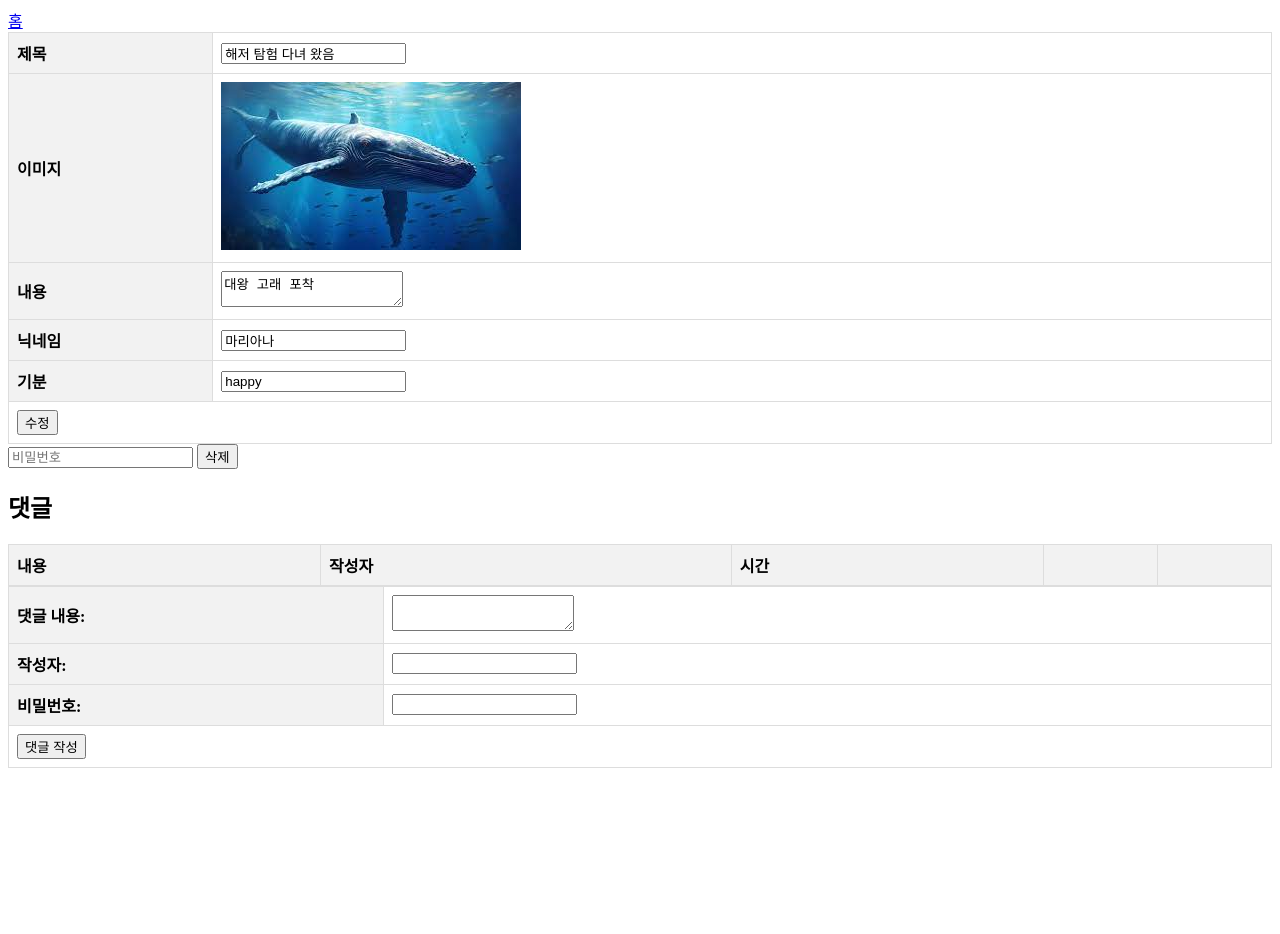
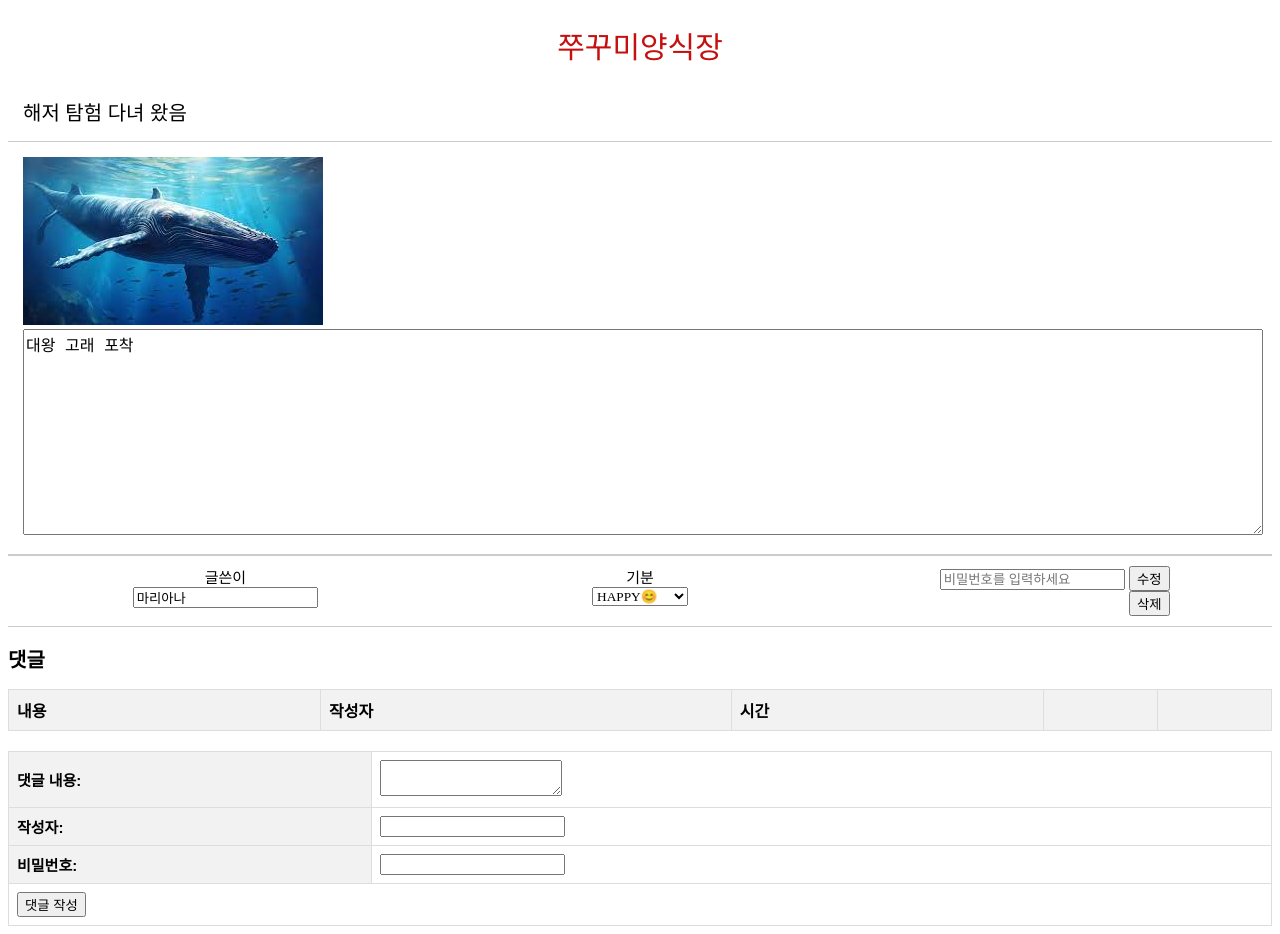
Before and after one commit to sumina-codewell/jjin_aquaculture, a Flask app: page /article/1 in a window 1280 px wide. Before the commit the page ends 768 px from the top, so only its background shows below. Run offline with Flask 3, Linux system fonts and the light colour scheme; data comes from the database, SQL or seed files in the repository; data that the repository does not hold is empty; some web fonts are replaced.

Commit message:
Update article_detail.html

```diff
--- a/templates/article_detail.html
+++ b/templates/article_detail.html
@@ -1,26 +1,113 @@
 <!DOCTYPE html>
 <html lang="ko">
+<!DOCTYPE html>
+<html lang="en">
+
 <head>
     <meta charset="UTF-8">
     <title>{{ article.title }} - 상세보기</title>
     <meta name="viewport" content="width=device-width, initial-scale=1">
     <style>
+        @font-face {
+            font-family: 'TTHakgyoansimKossuyeomR';
+            src: url('https://cdn.jsdelivr.net/gh/projectnoonnu/noonfonts_2402_keris@1.0/TTHakgyoansimKossuyeomR.woff2') format('woff2');
+            font-weight: normal;
+            font-style: normal;
+        }
+
+        @font-face {
+            font-family: 'HakgyoansimWoojuR';
+            src: url('https://cdn.jsdelivr.net/gh/projectnoonnu/noonfonts_2307-2@1.0/HakgyoansimWoojuR.woff2') format('woff2');
+            font-weight: normal;
+            font-style: normal;
+        }
+
+        #post-title {
+            padding: 15px;
+            justify-content: center;
+            color: rgb(198, 15, 15);
+            font-size: 30px;
+            font-family: 'TTHakgyoansimKossuyeomR', sans-serif;
+            text-decoration: none;
+            align-items: center;
+            display: flex;
+        }
+
+        #new-title {
+            padding: 15px;
+            font-size: 20px;
+            font-family: 'TTHakgyoansimKossuyeomR', sans-serif;
+            border-bottom: 1px solid #ccc;
+        }
+
+        .content {
+            padding: 15px;
+            font-size: 16px;
+            font-family: 'HakgyoansimWoojuR', sans-serif;
+            border-bottom: 1px solid #ccc;
+        }
+
+        .info {
+            border-top: 1px solid #ccc;
+            border-bottom: 1px solid #ccc;
+            padding: 10px;
+            display: flex;
+            justify-content: space-between;
+            font-size: 15px;
+            font-family: 'HakgyoansimWoojuR', sans-serif;
+        }
+
+        .info dl {
+            flex: 1;
+            margin: 0;
+            padding: 0;
+            display: flex;
+            flex-direction: column;
+            align-items: center;
+        }
+
+        .col {
+            align-items: center;
+            display: flex;
+            justify-content: end;
+        }
+
+        .comments {
+            font-size: 20px;
+            font-family: 'TTHakgyoansimKossuyeomR', sans-serif;
+        }
+
+        .addcomment {
+            font-size: 15px;
+            font-family: 'HakgyoansimWoojuR', sans-serif;
+        }
+
+        .comment-list {
+            font-family: 'HakgyoansimWoojuR', sans-serif;
+            margin-bottom: 20px;
+        }
+
         table {
             width: 100%;
             border-collapse: collapse;
         }
-            th, td {
+
+        th,
+        td {
             border: 1px solid #ddd;
             padding: 8px;
             text-align: left;
         }
+
         th {
             background-color: #f2f2f2;
         }
+
         /* 이미지 최대 너비를 페이지 너비에 맞추되 원본 크기를 넘지 않도록 설정 */
         img {
             max-width: 100%;
-                height: auto; /* 이미지의 비율을 유지하면서 너비에 맞추어 조절 */
+            height: auto;
+            /* 이미지의 비율을 유지하면서 너비에 맞추어 조절 */
         }
     </style>
 </head>
@@ -140,7 +227,7 @@
 <script>
     function confirmDelete() {
         var password = document.getElementById('article_pw_delete').value;
-            if(password) {
+        if (password) {
             return confirm('게시글을 정말 삭제하시겠습니까?');
         } else {
             alert('비밀번호를 입력해야 게시글을 삭제할 수 있습니다.');
@@ -149,53 +236,110 @@
     }
 </script>
 
+<script>
+    function displayEmoji() {
+        var moodSelect = document.getElementById("mood");
+        var selectedMood = moodSelect.options[moodSelect.selectedIndex].value;
+        var emojiDisplay = document.getElementById("emojiDisplay");
+
+        // 선택된 무드에 따라 이모지 변경
+        switch (selectedMood) {
+            case "happy":
+                emojiDisplay.innerText = "😊";
+                break;
+            case "sad":
+                emojiDisplay.innerText = "😢";
+                break;
+            case "angry":
+                emojiDisplay.innerText = "😠";
+                break;
+            case "scared":
+                emojiDisplay.innerText = "😨";
+                break;
+            case "excited":
+                emojiDisplay.innerText = "😄";
+                break;
+            default:
+                emojiDisplay.innerText = "";
+                break;
+        }
+    }
+</script>
+
 <body>
-    <a href="{{ url_for('main') }}">홈</a>
+    <a id="post-title" href="{{ url_for('main') }}">쭈꾸미양식장</a>
     <div class="container">
         <form id="editForm" action="{{ url_for('edit_article') }}" method="post">
             <input type="hidden" id="article_id" name="article_id" value="{{ article.id }}">
             <table>
                 <tbody>
                     <tr>
-                        <th>제목</th>
-                        <td><input type="text" id="new_title" name="new_title" value="{{ article.title }}" required></td>
+                        <div id="new-title">{{ article.title }}</dib>
                     </tr>
                     {% if article.image_filename %}
                     <tr>
-                        <th>이미지</th>
-                        <td><img src="{{ url_for('static', filename='image/' + article.image_filename) }}" alt="{{ article.title }}"></td>
-                    </tr>
+                        <div class="content">
+                            <img src="{{ url_for('static', filename='image/' + article.image_filename) }}"
+                                alt="{{ article.title }}"><br>
                             {% endif %}
-                    <tr>
-                        <th>내용</th>
-                        <td><textarea id="new_content" name="new_content" required>{{ article.content }}</textarea></td>
-                    </tr>
-                    <tr>
-                        <th>닉네임</th>
-                        <td><input type="text" id="new_nickname" name="new_nickname" value="{{ article.nickname }}" required></td>
-                    </tr>
-                    <tr>
-                        <th>기분</th>
-                        <td><input type="text" id="new_mood" name="new_mood" value="{{ article.mood }}"></td>
-                    </tr>
-                    <tr>
-                        <td colspan="2"><button type="button" onclick="editArticle()">수정</button></td>
-                    </tr>
+                            <textarea style="width: 100%; height: 200px; font-size: 16px;" id="new_content"
+                                name="new_content" required>{{ article.content }}</textarea>
+                        </div>
+                        <div class="info">
+                            <dl>
+                                <dt>글쓴이</dt>
+                                <input type="text" id="new_nickname" name="new_nickname" value="{{ article.nickname }}"
+                                    required>
+                            </dl>
+                            <dl>
+                                <dt>기분</dt>
+                                <select id="mood" name="mood" style="font-family: 'HakgyoansimWoojuR';"
+                                    onchange="displayEmoji()">
+                                    <option value="happy" {% if article.mood=='happy' %}selected{% endif %}>HAPPY😊
+                                    </option>
+                                    <option value="sad" {% if article.mood=='sad' %}selected{% endif %}>SAD😢</option>
+                                    <option value="angry" {% if article.mood=='angry' %}selected{% endif %}>ANGRY😠
+                                    </option>
+                                    <option value="scared" {% if article.mood=='scared' %}selected{% endif %}>SCARED😨
+                                    </option>
+                                    <option value="excited" {% if article.mood=='excited' %}selected{% endif %}>
+                                        EXCITED😄
+                                    </option>
+                                </select>
+                            </dl>
+                            <dl>
+                                <dt colspan="2">
+                                    <!-- <form id="deleteForm" action="/delete_article/{{ article.id }}" method="post"
+                                        onsubmit="return confirmDelete()"">
+                                            <input type=" hidden" id="article_id_delete" name="article_id"
+                                        value="{{ article.id }}"> -->
+                                    <input type="password" id="article_pw_delete" name="article_pw" required
+                                        placeholder="비밀번호를 입력하세요">
+                                    <button type="button" onclick="editArticle()">수정</button>
+                                    <div class="row">
+                                        <div class="col">
+                                            <button type="submit">삭제</button>
+                                        </div>
+                                    </div>
+                            </dl>
+                        </div>
+
+
+        </form>
+        </dt>
+    </div>
+
     </tbody>
     </table>
     <!-- <input type="password" id="article_pw" name="article_pw" required placeholder="비밀번호"> -->
     </form>
     </div>
     <!-- 게시글 삭제 폼 -->
-    <form id="deleteForm" action="/delete_article/{{ article.id }}" method="post" onsubmit="return confirmDelete()"">
-        <input type="hidden" id="article_id_delete" name="article_id" value="{{ article.id }}">
-        <input type="password" id="article_pw_delete" name="article_pw" required placeholder="비밀번호">
-        <button type="submi">삭제</button>
-    </form>
+
 
     <!-- 댓글 섹션 -->
-    <h2>댓글</h2>
-    <table>
+    <h2 class="comments">댓글</h2>
+    <table class="comment-list">
         <thead>
             <tr>
                 <th>내용</th>
@@ -217,7 +361,8 @@
                 </td>
                 <td>
                     <!-- 댓글 삭제를 위한 폼 -->
-                    <form action="{{ url_for('delete_comment', comment_id=comment.id) }}" method="post" onsubmit="return confirmDelete()">
+                    <form action="{{ url_for('delete_comment', comment_id=comment.id) }}" method="post"
+                        onsubmit="return confirmDelete()">
                         <input type="password" name="comment_pw" required placeholder="비밀번호">
                         <button type="submit">삭제</button>
                     </form>
@@ -228,7 +373,7 @@
 
     <form action="{{ url_for('write_comment', article_id=article.id) }}" method="post">
         <table>
-            <tbody>
+            <tbody class="addcomment">
                 <tr>
                     <th><label for="comment_content">댓글 내용:</label></th>
                     <td><textarea id="comment_content" name="comment_content" required></textarea></td>
@@ -251,4 +396,5 @@
     </div>
 
 </body>
+
 </html>
```
Lines whose indentation alone changed are shown as unchanged.
